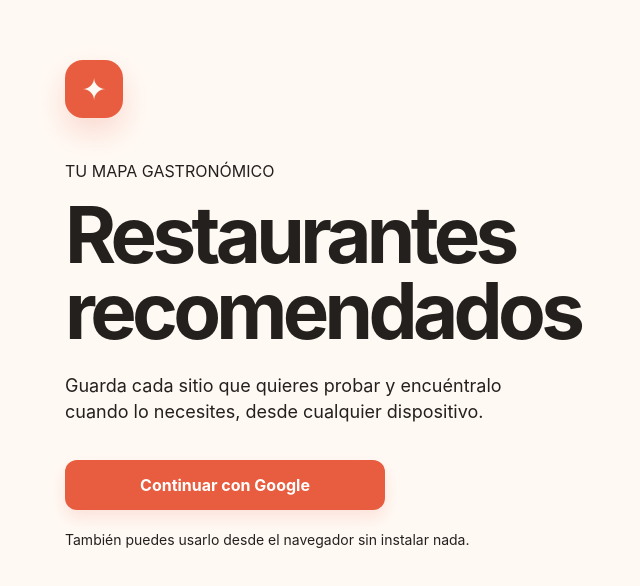
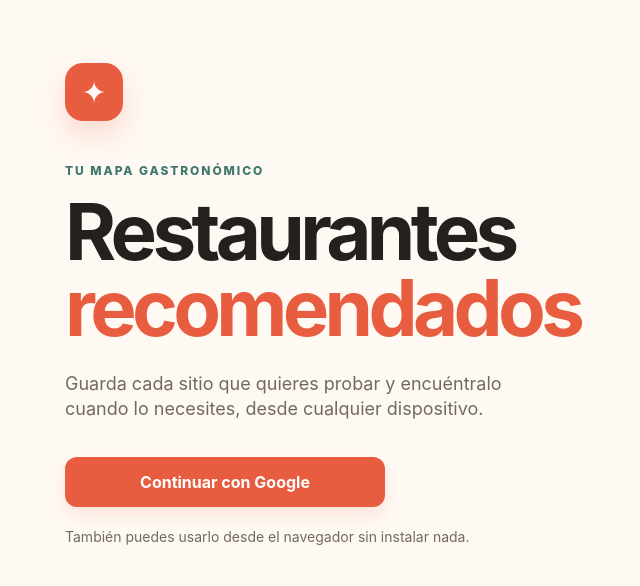
Before and after one commit to ffrancorojas/restaurantes-recomendados-web, a React (Vite) app: page /login in a window 1280 px wide. Shown: the part 112-698 px from the top of the page, without its empty margins (298-938 px from the left). Built offline with nearby package versions, Linux system fonts and the light colour scheme; no server answers.

Commit message:
style: add shared typography utilities and compact cards

```diff
--- a/src/components/app-header/appHeader.styles.ts
+++ b/src/components/app-header/appHeader.styles.ts
@@ -34,5 +34,6 @@ export const styles: Record<string, CSSProperties> = {
     fontSize: 13,
     background: 'none',
     borderLeft: '1px solid var(--color-border)',
+    whiteSpace: 'nowrap',
   },
 };
--- a/src/components/restaurant-card/components/restaurant-location/restaurantLocation.styles.ts
+++ b/src/components/restaurant-card/components/restaurant-location/restaurantLocation.styles.ts
@@ -1,4 +1,4 @@
 import type { CSSProperties } from 'react';
 export const styles: Record<string, CSSProperties> = {
-  location: { margin: '0 0 12px', color: 'var(--color-secondary)', fontWeight: 650 },
+  location: { margin: '8px 0 0', color: 'var(--color-muted)', fontSize: 12 },
 };
--- a/src/components/restaurant-card/components/restaurant-tags/restaurantTags.styles.ts
+++ b/src/components/restaurant-card/components/restaurant-tags/restaurantTags.styles.ts
@@ -1,6 +1,6 @@
 import type { CSSProperties } from 'react';
 export const styles: Record<string, CSSProperties> = {
-  tags: { display: 'flex', flexWrap: 'wrap', gap: 6, marginTop: 'auto', paddingTop: 18 },
+  tags: { display: 'flex', flexWrap: 'wrap', gap: 6, marginTop: 8, paddingTop: 0 },
   tag: {
     padding: '6px 9px',
     color: 'var(--color-muted)',
--- a/src/components/restaurant-card/restaurantCard.styles.ts
+++ b/src/components/restaurant-card/restaurantCard.styles.ts
@@ -1,16 +1,15 @@
 import type { CSSProperties } from 'react';
 export const styles: Record<string, CSSProperties> = {
   card: {
-    minHeight: 'var(--card-min-height)',
+    minHeight: 0,
     display: 'flex',
     flexDirection: 'column',
-    padding: 22,
+    padding: 12,
     background: 'var(--color-surface)',
     border: '1px solid var(--color-border)',
-    borderRadius: 'var(--radius-card)',
-    boxShadow: 'var(--shadow-card)',
+    borderRadius: 16,
+    boxShadow: 'none',
   },
   top: { display: 'flex', justifyContent: 'space-between' },
-  pin: { color: 'var(--color-primary)', fontSize: 24 },
-  title: { margin: '18px 0 4px', fontSize: 'var(--font-size-xl)', letterSpacing: '-.03em' },
+  title: { flex: 1, minWidth: 0, margin: 0, fontSize: 17, fontWeight: 900, letterSpacing: '-.02em' },
 };
--- a/src/screens/restaurant-list/components/restaurant-list-header/RestaurantListHeader.tsx
+++ b/src/screens/restaurant-list/components/restaurant-list-header/RestaurantListHeader.tsx
@@ -6,9 +6,15 @@ export function RestaurantListHeader({ restaurantCount, onCreate }: RestaurantLi
   return (
     <section data-responsive-hero style={styles.hero}>
       <div>
-        <p style={styles.eyebrow}>TU MAPA GASTRONÓMICO</p>
-        <h1 style={styles.heading}>Mis restaurantes</h1>
-        <p style={styles.muted}>{restaurantCount} lugares guardados para tu próxima salida.</p>
+        <p className="text-eyebrow" style={styles.eyebrow}>
+          TU MAPA GASTRONÓMICO
+        </p>
+        <h1 className="text-title" style={styles.heading}>
+          Mis restaurantes
+        </h1>
+        <p className="text-muted" style={styles.muted}>
+          {restaurantCount} lugares guardados para tu próxima salida.
+        </p>
       </div>
       <Button.Text
         rightText="Nueva entrada"
--- a/src/screens/restaurant-list/components/restaurant-list-header/restaurantListHeader.styles.ts
+++ b/src/screens/restaurant-list/components/restaurant-list-header/restaurantListHeader.styles.ts
@@ -4,10 +4,6 @@ export const styles: Record<string, CSSProperties> = {
   hero: { display: 'flex', alignItems: 'end', justifyContent: 'space-between', marginBottom: 42 },
   eyebrow: {
     margin: '0 0 14px',
-    color: 'var(--color-secondary)',
-    fontSize: 'var(--font-size-xs)',
-    fontWeight: 800,
-    letterSpacing: '.16em',
   },
   heading: {
     margin: '0 0 10px',
@@ -15,5 +11,5 @@ export const styles: Record<string, CSSProperties> = {
     lineHeight: 1,
     letterSpacing: '-.06em',
   },
-  muted: { margin: 0, color: 'var(--color-muted)', fontSize: 'var(--font-size-md)' },
+  muted: { margin: 0 },
 };
--- /dev/null
+++ b/src/styles/_utilities.scss
@@ -0,0 +1,46 @@
+.text-eyebrow {
+  color: var(--color-secondary);
+  font-size: var(--font-size-xs);
+  font-weight: 800;
+  letter-spacing: 0.16em;
+  text-transform: uppercase;
+}
+
+.text-title {
+  color: var(--color-text);
+  font-size: var(--font-size-xxl);
+  font-weight: 800;
+  letter-spacing: -0.04em;
+}
+
+.text-body {
+  color: var(--color-text);
+  font-size: var(--font-size-md);
+}
+.text-muted {
+  color: var(--color-muted);
+}
+.text-primary {
+  color: var(--color-primary);
+}
+.text-secondary {
+  color: var(--color-secondary);
+}
+.text-danger {
+  color: var(--color-danger);
+}
+.font-medium {
+  font-weight: 600;
+}
+.font-semibold {
+  font-weight: 700;
+}
+.font-bold {
+  font-weight: 750;
+}
+.font-extrabold {
+  font-weight: 800;
+}
+.font-black {
+  font-weight: 900;
+}
--- a/src/styles/index.scss
+++ b/src/styles/index.scss
@@ -4,6 +4,7 @@
 @use 'sizes';
 @use 'shadows';
 @use 'spacing';
+@use 'utilities';
 
 :root {
   color: var(--color-text);
@@ -30,6 +31,10 @@ button {
   cursor: pointer;
   border: 0;
 }
+button:disabled {
+  cursor: wait;
+  opacity: 0.7;
+}
 
 @keyframes spin {
   to {
@@ -47,10 +52,13 @@ button {
     padding: 0 18px !important;
   }
   [data-responsive-account] {
+    gap: 10px !important;
+  }
+  [data-responsive-account] > span {
     display: none !important;
   }
   [data-responsive-screen] {
-    padding: 36px 18px 70px !important;
+    padding: 28px 12px 56px !important;
   }
   [data-responsive-hero] {
     display: block !important;
@@ -70,6 +78,13 @@ button {
   [data-responsive-grid] {
     grid-template-columns: 1fr !important;
   }
+  [data-responsive-form] {
+    padding: 0 12px 56px !important;
+  }
+  [data-responsive-form] form {
+    padding: 18px 14px !important;
+    border-radius: 14px !important;
+  }
   [data-responsive-install] {
     right: 14px !important;
     bottom: 14px !important;
```
